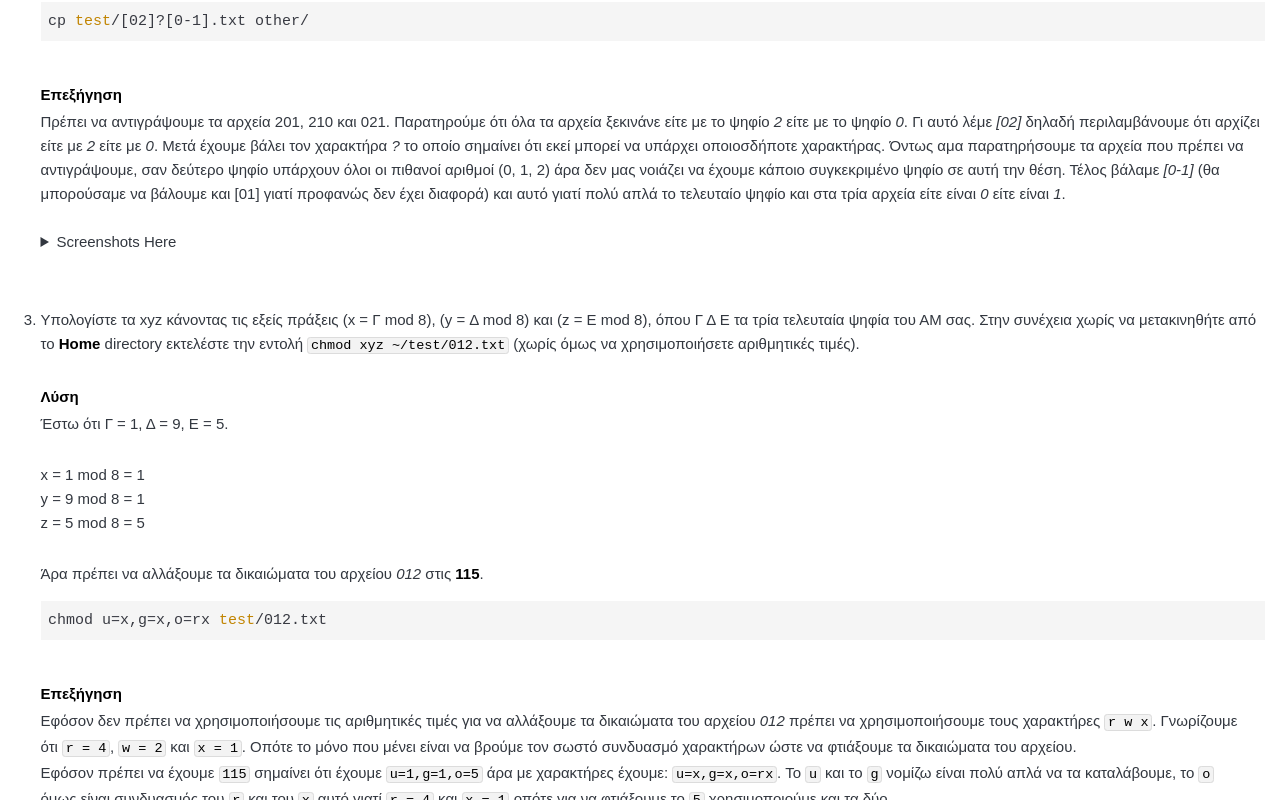
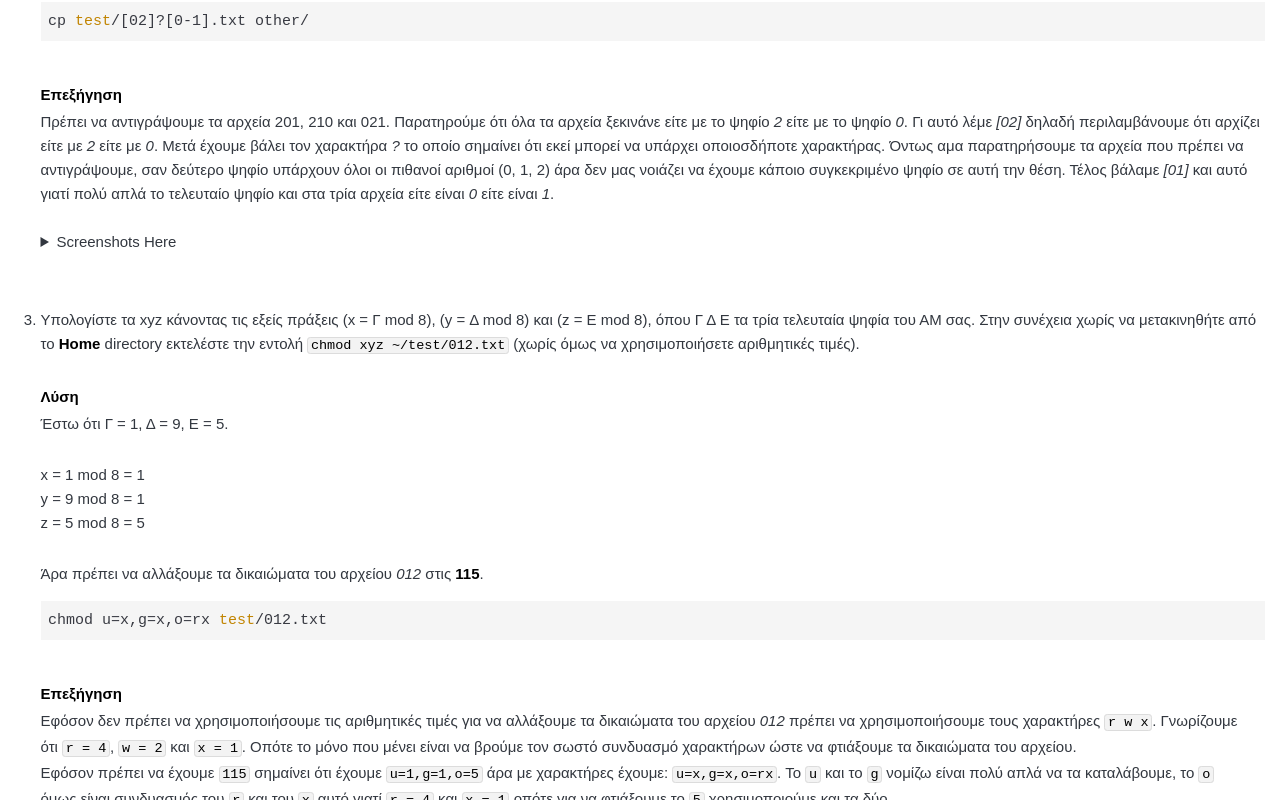
Before and after one commit to unipi-projects/unipi-projects.github.io, a plain HTML site: page second_year/third_semester/λειτουργικα_συστηματα/lab.html in a window 1280 px wide. Shown: the part 11200-12000 px from the top of the page. Drawn offline with Linux system fonts and the light colour scheme.

Commit message:
Changed some wrong info

````diff
--- a/second_year/third_semester/λειτουργικα_συστηματα/lab.html
+++ b/second_year/third_semester/λειτουργικα_συστηματα/lab.html
@@ -686,7 +686,7 @@ z = 7 mod 3 = 1<br>
 <div class="joplin-editable"><pre class="joplin-source" data-joplin-language="sh" data-joplin-source-open="```sh&#10;" data-joplin-source-close="&#10;```">cp test/[02]?[0-1].txt other/</pre><pre class="hljs"><code>cp <span class="hljs-built_in">test</span>/[02]?[0-1].txt other/</code></pre></div>
 <br class="jop-noMdConv"/>
 <p><strong>Επεξήγηση</strong></p>
-<p>Πρέπει να αντιγράψουμε τα αρχεία 201, 210 και 021. Παρατηρούμε ότι όλα τα αρχεία ξεκινάνε είτε με το ψηφίο <em>2</em> είτε με το ψηφίο <em>0</em>. Γι αυτό λέμε <em>[02]</em> δηλαδή περιλαμβάνουμε ότι αρχίζει είτε με <em>2</em> είτε με <em>0</em>. Μετά έχουμε βάλει τον χαρακτήρα <em>?</em> το οποίο σημαίνει ότι εκεί μπορεί να υπάρχει οποιοσδήποτε χαρακτήρας. Όντως αμα παρατηρήσουμε τα αρχεία που πρέπει να αντιγράψουμε, σαν δεύτερο ψηφίο υπάρχουν όλοι οι πιθανοί αριθμοί (0, 1, 2) άρα δεν μας νοιάζει να έχουμε κάποιο συγκεκριμένο ψηφίο σε αυτή την θέση. Τέλος βάλαμε <em>[0-1]</em> (θα μπορούσαμε να βάλουμε και [01] γιατί προφανώς δεν έχει διαφορά) και αυτό γιατί πολύ απλά το τελευταίο ψηφίο και στα τρία αρχεία είτε είναι <em>0</em> είτε είναι <em>1</em>.<br>
+<p>Πρέπει να αντιγράψουμε τα αρχεία 201, 210 και 021. Παρατηρούμε ότι όλα τα αρχεία ξεκινάνε είτε με το ψηφίο <em>2</em> είτε με το ψηφίο <em>0</em>. Γι αυτό λέμε <em>[02]</em> δηλαδή περιλαμβάνουμε ότι αρχίζει είτε με <em>2</em> είτε με <em>0</em>. Μετά έχουμε βάλει τον χαρακτήρα <em>?</em> το οποίο σημαίνει ότι εκεί μπορεί να υπάρχει οποιοσδήποτε χαρακτήρας. Όντως αμα παρατηρήσουμε τα αρχεία που πρέπει να αντιγράψουμε, σαν δεύτερο ψηφίο υπάρχουν όλοι οι πιθανοί αριθμοί (0, 1, 2) άρα δεν μας νοιάζει να έχουμε κάποιο συγκεκριμένο ψηφίο σε αυτή την θέση. Τέλος βάλαμε <em>[01]</em> και αυτό γιατί πολύ απλά το τελευταίο ψηφίο και στα τρία αρχεία είτε είναι <em>0</em> είτε είναι <em>1</em>.<br>
 <br class="jop-noMdConv"/></p>
 <details style="cursor: pointer" class="jop-noMdConv">
 &Tab; <summary class="jop-noMdConv">Screenshots Here</summary>
````
